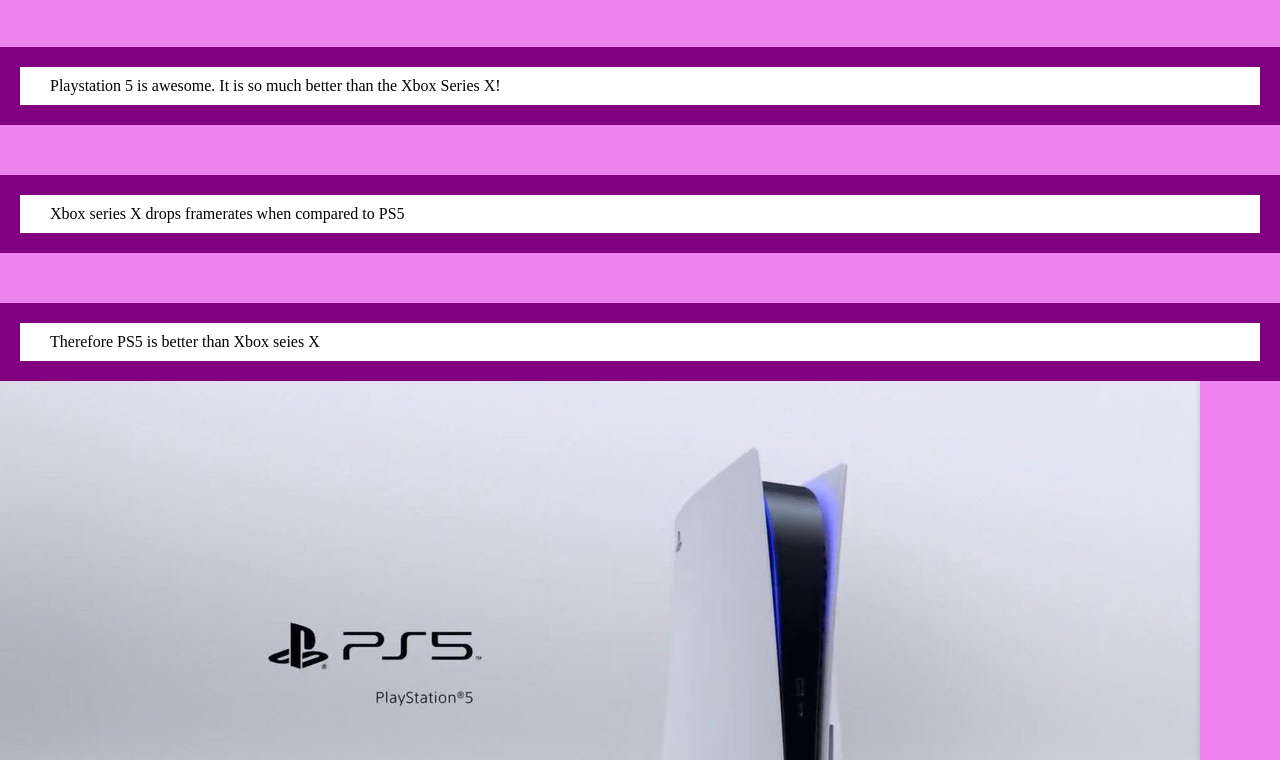
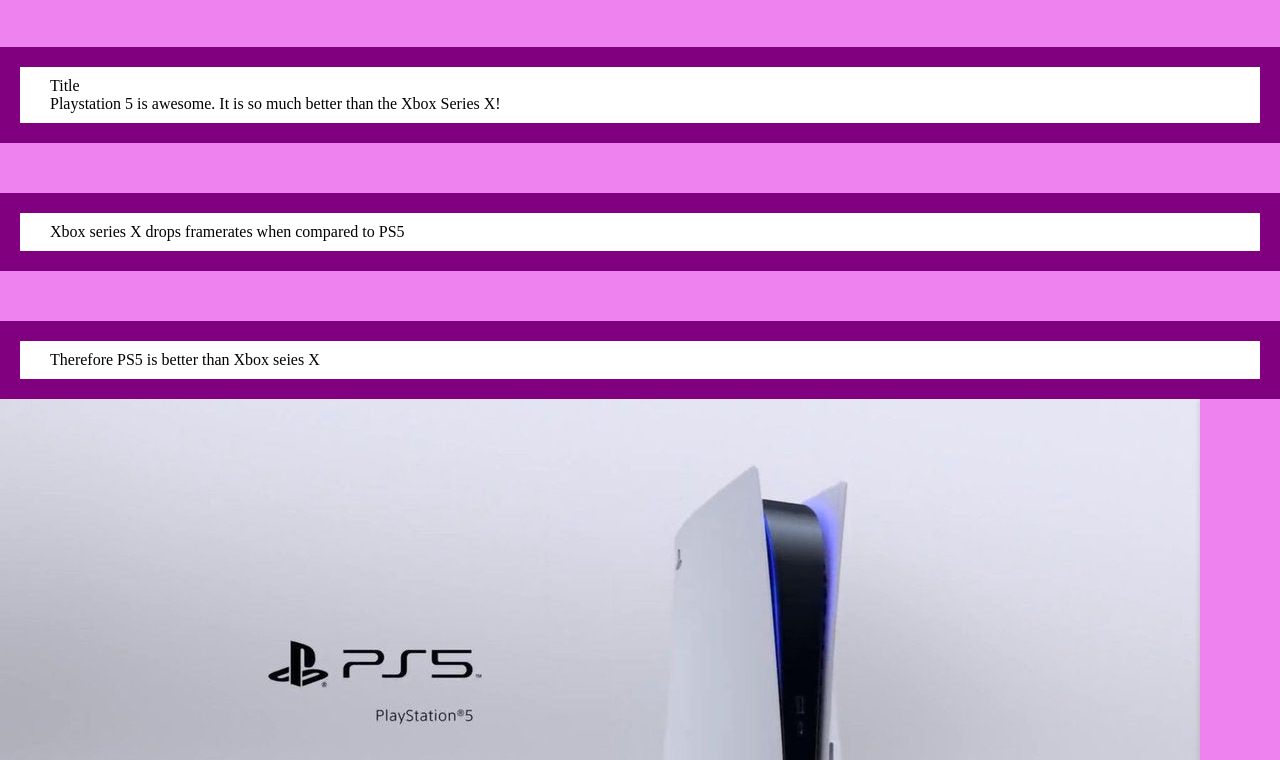
Before and after one commit to Hufflepuff84/courseraweb101week2assignment, a plain HTML site: page index.html in a window 1280 px wide. Shown: the part 40-800 px from the top of the page. Drawn offline with Linux system fonts and the light colour scheme.

Commit message:
more changes

```diff
--- a/index.html
+++ b/index.html
@@ -12,6 +12,7 @@
  </header>
 <h1>I WANT A PS5!!!</h1>
 <div id="box">
+    <div id ="title">Title</div>
     <div id="content">Playstation 5 is awesome. It is so much better than the Xbox Series X!</div>
 </div>
 <div id="box">
```
